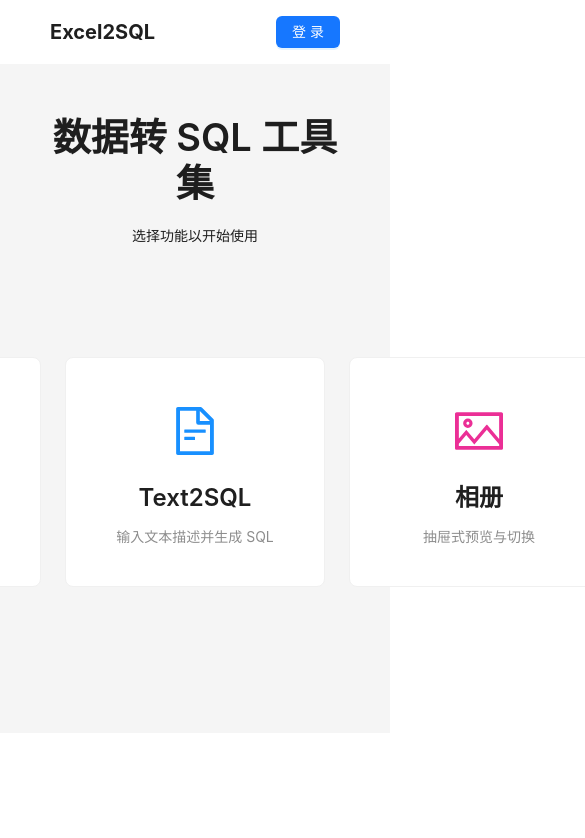
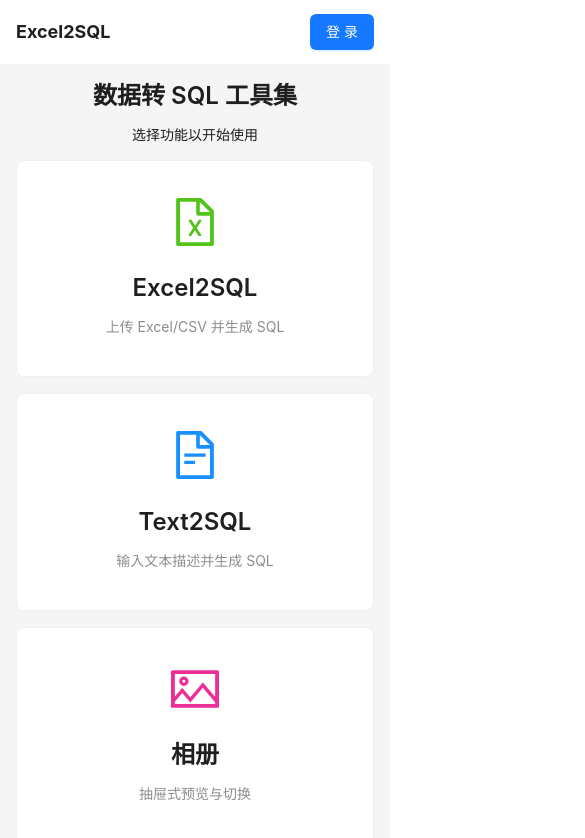
Before and after one commit to oonecab/excel2sql, a React (Create React App) app: page / in a window 390 px wide. Shown: the top 838 px of the page, 585 px wide, since content can reach past the window. Built offline with nearby package versions, Linux system fonts and the light colour scheme.

Commit message:
feat: 添加移动端响应式布局支持
为多个页面添加媒体查询和响应式样式，优化移动端显示效果
更新布局组件以适配不同屏幕尺寸
添加安全区域变量和全局样式

```diff
--- a/src/App.css
+++ b/src/App.css
@@ -11,6 +11,13 @@
   .App-logo {
     animation: App-logo-spin infinite 20s linear;
   }
+}
+
+@media (max-width: 768px) {
+  .logo { font-size: 18px; }
+  .user-info { gap: 8px; }
+  .ant-typography { word-break: break-word; }
+  .ant-btn { font-size: 14px; height: 36px; }
 }
 
 .App-header {
--- a/src/pages/Dashboard/Dashboard.css
+++ b/src/pages/Dashboard/Dashboard.css
@@ -1,3 +1,8 @@
+@media (max-width: 768px) {
+  .dashboard-header { padding: 0 16px; }
+  .dashboard-content { padding: 16px; }
+}
+
 .dashboard-layout {
     min-height: 100vh;
 }
--- a/src/pages/Excel2Sql/index.js
+++ b/src/pages/Excel2Sql/index.js
@@ -11,7 +11,8 @@ import {
   Tag,
   Select,
   Input,
-  Divider
+  Divider,
+  Grid
 } from 'antd';
 import {
   UploadOutlined,
@@ -30,6 +31,7 @@ const { Header, Content } = Layout;
 const { Title, Paragraph } = Typography;
 const { Dragger } = AntUpload;
 const { TextArea } = Input;
+const { useBreakpoint } = Grid;
 
 const DB_OPTIONS = [
   { label: 'MySQL', value: 'mysql' },
@@ -52,6 +54,8 @@ const Excel2Sql = () => {
   const [dbType, setDbType] = useState(null);
   const [tableNames, setTableNames] = useState({});
   const [results, setResults] = useState([]);
+  const screens = useBreakpoint();
+  const isMobile = screens.xs;
 
   const uploadProps = {
     name: 'file',
@@ -270,7 +274,7 @@ const Excel2Sql = () => {
 
   return (
     <Layout className="upload-layout">
-      <Header className="excel2sql-header">
+      <Header className="excel2sql-header" style={{ paddingTop: 'var(--safe-top)', padding: isMobile ? '0 16px' : '0 50px' }}>
         <div className="logo" onClick={() => navigate(ROUTES.LANDING)}>Excel2SQL</div>
         <div className="user-info">
           <span>欢迎, {user?.username || '用户'}</span>
@@ -284,7 +288,10 @@ const Excel2Sql = () => {
           <Title level={2}>上传 Excel 文件并配置转换</Title>
           <Paragraph type="secondary">支持格式：.xlsx, .xls, .csv | 最大文件大小：100MB</Paragraph>
 
-          <div className="db-form-row">
+          <div className="db-form-row"
+            style={{
+              flexDirection: isMobile ? 'column' : 'row', alignItems: isMobile ? 'stretch' : 'center'
+            }}>
             <span className="db-form-label">数据库类型</span>
             <Select
               className="db-select"
@@ -295,7 +302,7 @@ const Excel2Sql = () => {
             />
           </div>
 
-          <Dragger {...uploadProps} className="upload-dragger">
+          <Dragger {...uploadProps} className="upload-dragger" style={{ width: '100%' }}>
             <p className="ant-upload-drag-icon"><InboxOutlined /></p>
             <p className="ant-upload-text">点击或拖拽文件到此区域上传</p>
             <p className="ant-upload-hint">可批量上传；未填写表名时默认取文件名（去扩展名）</p>
@@ -304,19 +311,24 @@ const Excel2Sql = () => {
           {fileList.length > 0 && (
             <div className="file-list-section">
               <Title level={4}>已选择的文件 ({fileList.length})</Title>
-              <Table columns={columns} dataSource={fileList} rowKey="uid" pagination={false} size="small" />
+              <Table columns={columns}
+                dataSource={fileList}
+                rowKey="uid"
+                pagination={false} scroll={{ x: 'max-content' }}
+                size={isMobile ? 'small' : 'middle'} />
 
-              <Space style={{ marginTop: 16 }}>
+              <Space style={{ marginTop: 16 }} direction={isMobile ? 'vertical' : 'horizontal'}>
                 <Button
                   type="primary"
                   icon={<UploadOutlined />}
                   onClick={handleUpload}
                   loading={uploading}
                   disabled={fileList.length === 0 || !dbType}
+                  block={isMobile}
                 >
                   {uploading ? '上传中...' : '开始上传'}
                 </Button>
-                <Button icon={<DeleteOutlined />} onClick={handleClear} disabled={uploading}>
+                <Button icon={<DeleteOutlined />} onClick={handleClear} disabled={uploading} block={isMobile}>
                   清空列表
                 </Button>
               </Space>
--- a/src/pages/Landing/index.js
+++ b/src/pages/Landing/index.js
@@ -1,5 +1,5 @@
 import React from 'react';
-import { Button, Layout, Typography, Card, Space } from 'antd';
+import { Button, Layout, Typography, Card, Row, Col, Grid } from 'antd'
 import { FileExcelOutlined, FileTextOutlined, PictureOutlined } from '@ant-design/icons';
 import { useNavigate } from 'react-router-dom';
 import { isAuthenticated } from '../../utils/storage';
@@ -7,10 +7,13 @@ import { ROUTES } from '../../utils/constants';
 
 const { Header, Content } = Layout;
 const { Title, Paragraph } = Typography;
+const { useBreakpoint } = Grid;
 
 const Landing = () => {
     const navigate = useNavigate();
     const isLoggedIn = isAuthenticated();
+    const screens = useBreakpoint();
+    const isMobile = screens.xs;
 
     const goExcel2Sql = () => {
         if (isLoggedIn) {
@@ -37,8 +40,15 @@ const Landing = () => {
 
     return (
         <Layout>
-            <Header style={{ background: '#fff', padding: '0 50px' }}>
-                <div style={{ display: 'flex', justifyContent: 'space-between' }}>
+            <Header style={{ background: '#fff',
+                             padding: isMobile ? '0 16px' : '0 50px',
+                             paddingTop: 'var(--safe-top)' }}>
+                <div style={{
+                    display: 'flex',
+                    justifyContent: 'space-between',
+                    gap: 8,
+                    flexWrap: isMobile ? 'wrap' : 'nowrap'
+                }}>
                     <div className="logo">Excel2SQL</div>
                     <div>
                         {isLoggedIn ? (
@@ -58,29 +68,22 @@ const Landing = () => {
                     </div>
                 </div>
             </Header>
-            <Content style={{ padding: '50px', textAlign: 'center' }}>
-                <Title>数据转 SQL 工具集</Title>
+            <Content style={{ padding: isMobile ? 16 : 50, textAlign: 'center' }}>
+                <Title level={isMobile ? 3 : 2}>数据转 SQL 工具集</Title>
                 <Paragraph>选择功能以开始使用</Paragraph>
 
                 {/* 页面中心的两个悬浮卡片 */}
                 <div
                     style={{
-                        position: 'relative',
-                        height: '50vh',
-                        display: 'flex',
-                        alignItems: 'center',
-                        justifyContent: 'center'
+                        position: 'relative'
                     }}
                 >
-                    <Space size="large" align="center">
+                    <Row gutter={[16, 16]} justify="center">
+                        <Col xs={24} sm={12} md={8}>
                             <Card
                                 hoverable
                                 onClick={goExcel2Sql}
-                            style={{
-                                width: 260,
-                                paddingTop: 12,
-                                position: 'relative'
-                            }}
+                                style={{ width: '100%' }}
                             >
                                 <div style={{ fontSize: 48, color: '#52c41a' }}>
                                     <FileExcelOutlined />
@@ -90,15 +93,14 @@ const Landing = () => {
                                 </Title>
                                 <Paragraph type="secondary">上传 Excel/CSV 并生成 SQL</Paragraph>
                             </Card>
+                        </Col>
 
+
+                        <Col xs={24} sm={12} md={8}>
                             <Card
                                 hoverable
                                 onClick={goText2Sql}
-                            style={{
-                                width: 260,
-                                paddingTop: 12,
-                                position: 'relative'
-                            }}
+                                style={{ width: '100%' }}
                             >
                                 <div style={{ fontSize: 48, color: '#1890ff' }}>
                                     <FileTextOutlined />
@@ -108,8 +110,11 @@ const Landing = () => {
                                 </Title>
                                 <Paragraph type="secondary">输入文本描述并生成 SQL</Paragraph>
                             </Card>
+                        </Col>
 
-                        <Card hoverable onClick={goGallery} style={{ width: 260, paddingTop: 12, position: 'relative' }}>
+
+                        <Col xs={24} sm={12} md={8}>
+                            <Card hoverable onClick={goGallery} style={{ width: '100%' }}>
                                 <div style={{ fontSize: 48, color: '#eb2f96' }}>
                                     <PictureOutlined />
                                 </div>
@@ -118,7 +123,9 @@ const Landing = () => {
                                 </Title>
                                 <Paragraph type="secondary">抽屉式预览与切换</Paragraph>
                             </Card>
-                    </Space>
+                        </Col>
+
+                    </Row>
                 </div>
             </Content>
         </Layout>
--- a/src/pages/Login/Login.css
+++ b/src/pages/Login/Login.css
@@ -1,3 +1,9 @@
+.login-card { width: 100%; max-width: 400px; }
+@media (max-width: 480px) {
+  .login-card { max-width: 320px; box-shadow: 0 2px 8px rgba(0,0,0,.12); }
+  .login-container { padding: 0 12px; }
+}
+
 .login-container {
     display: flex;
     justify-content: center;
--- a/src/pages/Login/index.js
+++ b/src/pages/Login/index.js
@@ -28,6 +28,7 @@ const Login = () => {
                     onFinish={onFinish}
                     autoComplete="off"
                     size="large"
+                    layout="vertical"
                     initialValues={{ username: 'dev@local', password: '123456', remember: true }}
                 >
                     <Form.Item
--- a/src/pages/PhotoGallery/index.js
+++ b/src/pages/PhotoGallery/index.js
@@ -1,13 +1,15 @@
 import React, { useState } from 'react';
-import { Layout, Typography, Button } from 'antd';
+import { Layout, Typography, Button, Drawer, Image, Space, Grid } from 'antd';
+import { ArrowLeftOutlined, LeftOutlined, RightOutlined } from '@ant-design/icons';
 import { useNavigate } from 'react-router-dom';
 import { useAuth } from '../../hooks/useAuth';
 import { ROUTES } from '../../utils/constants';
-import { ArrowLeftOutlined } from '@ant-design/icons';
 import './Gallery.css';
 
 const { Header, Content } = Layout;
 const { Title, Paragraph } = Typography;
+const { useBreakpoint } = Grid;
+
 
 const images = [
   'https://picsum.photos/id/1005/800/800',
@@ -26,6 +28,18 @@ const PhotoGallery = () => {
   const { user, logout } = useAuth();
   const navigate = useNavigate();
   const [activeIndex, setActiveIndex] = useState(null);
+  const [open, setOpen] = useState(false);
+  const [index, setIndex] = useState(0);
+  const screens = useBreakpoint();
+  const isMobile = screens.xs;
+
+  const openDrawer = (i) => {
+    setIndex(i);
+    setOpen(true);
+  };
+  const closeDrawer = () => setOpen(false);
+  const prev = () => setIndex((i) => (i - 1 + images.length) % images.length);
+  const next = () => setIndex((i) => (i + 1) % images.length);
 
   return (
     <Layout className="gallery-layout">
@@ -49,7 +63,7 @@ const PhotoGallery = () => {
 
       <Content className="gallery-content">
         <div className="gallery-card">
-          <Title level={2}>抽屉式相册 2.0</Title>
+          <Title level={isMobile ? 3 : 2}>抽屉式相册</Title>
           <Paragraph type="secondary">悬停以突出显示并扩大卡片</Paragraph>
 
           <div className="container">
@@ -59,6 +73,7 @@ const PhotoGallery = () => {
                 className={`card ${activeIndex === null || activeIndex === i ? 'is-active' : ''}`}
                 onMouseEnter={() => setActiveIndex(i)}
                 onMouseLeave={() => setActiveIndex(null)}
+                onClick={() => openDrawer(i)}
               >
                 <div className="card-inner">
                   <picture>
@@ -69,6 +84,24 @@ const PhotoGallery = () => {
             ))}
           </div>
         </div>
+        <Drawer
+          title={`${index + 1} / ${images.length}`}
+          placement="right"
+          width={isMobile ? '100%' : 720}
+          open={open}
+          onClose={closeDrawer}
+        >
+          <Image
+            src={images[index]}
+            preview={false}
+            width="100%"
+            style={{ borderRadius: 8 }}
+          />
+          <Space style={{ marginTop: 16 }}>
+            <Button icon={<LeftOutlined />} onClick={prev}>上一张</Button>
+            <Button icon={<RightOutlined />} onClick={next}>下一张</Button>
+          </Space>
+        </Drawer>
       </Content>
     </Layout>
   );
--- a/src/pages/Text2Sql/index.js
+++ b/src/pages/Text2Sql/index.js
@@ -1,5 +1,5 @@
 import React, { useState } from 'react';
-import { Layout, Typography, Card, Input, Button, message, Upload, Select, Space } from 'antd';
+import { Layout, Typography, Card, Input, Button, message, Upload, Select, Space, Grid } from 'antd';
 import { ArrowLeftOutlined, InboxOutlined } from '@ant-design/icons';
 import { useNavigate } from 'react-router-dom';
 import { useAuth } from '../../hooks/useAuth';
@@ -10,6 +10,7 @@ const { Header, Content } = Layout;
 const { Title, Paragraph } = Typography;
 const { TextArea } = Input;
 const { Dragger } = Upload;
+const { useBreakpoint } = Grid;
 
 const DB_OPTIONS = [
   { label: 'MySQL', value: 'mysql' },
@@ -21,6 +22,8 @@ const DB_OPTIONS = [
 const Text2Sql = () => {
   const { user, logout } = useAuth();
   const navigate = useNavigate();
+  const screens = useBreakpoint();
+  const isMobile = screens.xs;
   const [text, setText] = useState('');
   const [sql, setSql] = useState('');
   const [loading, setLoading] = useState(false);
@@ -111,7 +114,15 @@ const Text2Sql = () => {
 
   return (
     <Layout style={{ minHeight: '100vh', background: '#f0f2f5' }}>
-      <Header style={{ display: 'flex', justifyContent: 'space-between', alignItems: 'center', background: '#001529', color: '#fff', padding: '0 50px' }}>
+      <Header style={{
+        display: 'flex',
+        justifyContent: 'space-between',
+        alignItems: 'center',
+        background: '#001529',
+        color: '#fff',
+        padding: isMobile ? '0 16px' : '0 50px',
+        paddingTop: 'var(--safe-top)'
+      }}>
         <div className="logo" onClick={() => navigate('/dashboard')}>
           Text2SQL
         </div>
@@ -134,23 +145,27 @@ const Text2Sql = () => {
         </div>
       </Header>
 
-      <Content style={{ padding: 50 }}>
+      <Content style={{ padding: isMobile ? 16 : 50 }}>
         <Card style={{ maxWidth: 900, margin: '0 auto' }}>
-          <Title level={2}>文本转 SQL</Title>
+          <Title level={isMobile ? 3 : 2}>文本转 SQL</Title>
           <Paragraph type="secondary">上传表结构并输入需求，自动生成 SQL</Paragraph>
 
-          <Space style={{ marginTop: 12 }}>
+          <Space direction={isMobile ? 'vertical' : 'horizontal'} align="start" style={{ width: '100%' }}>
             <span>数据库类型</span>
             <Select
               placeholder="请选择数据库"
               options={DB_OPTIONS}
               value={dbType}
               onChange={setDbType}
-              style={{ minWidth: 220 }}
+              style={{ width: isMobile ? '100%' : 220 }}
             />
           </Space>
 
-          <Dragger {...uploadProps} style={{ marginTop: 16 }}>
+          <div style={{ display: isMobile ? 'block' : 'flex', gap: 16, width: '100%' }}>
+            <Dragger
+              {...uploadProps}
+              style={isMobile ? { width: '100%' } : { flex: 1, minWidth: 0 }}
+            >
               <p className="ant-upload-drag-icon"><InboxOutlined /></p>
               <p className="ant-upload-text">点击或拖拽 Excel 文件到此区域上传</p>
               <p className="ant-upload-hint">支持 .xlsx/.xls | 最大 100MB</p>
@@ -161,11 +176,17 @@ const Text2Sql = () => {
               value={text}
               onChange={(e) => setText(e.target.value)}
               placeholder="例如：查询 2024 年销售额最高的前 10 个产品"
-            style={{ marginTop: 16 }}
+              style={isMobile ? { width: '100%' } : { flex: 1, minWidth: 0 }}
             />
+          </div>
 
           <div style={{ marginTop: 16 }}>
-            <Button type="primary" onClick={handleGenerate} loading={loading || uploadingSchema} disabled={uploadingSchema}>
+            <Button type="primary"
+              onClick={handleGenerate}
+              loading={loading || uploadingSchema}
+              disabled={uploadingSchema}
+              block={isMobile}
+            >
               生成 SQL
             </Button>
           </div>
```
Also changed, not shown: src/index.css (+7 -0 lines), src/pages/Excel2Sql/Excel2Sql.css (+40 -0 lines), src/pages/PhotoGallery/Gallery.css (+9 -0 lines). Lines whose indentation alone changed are shown as unchanged.
